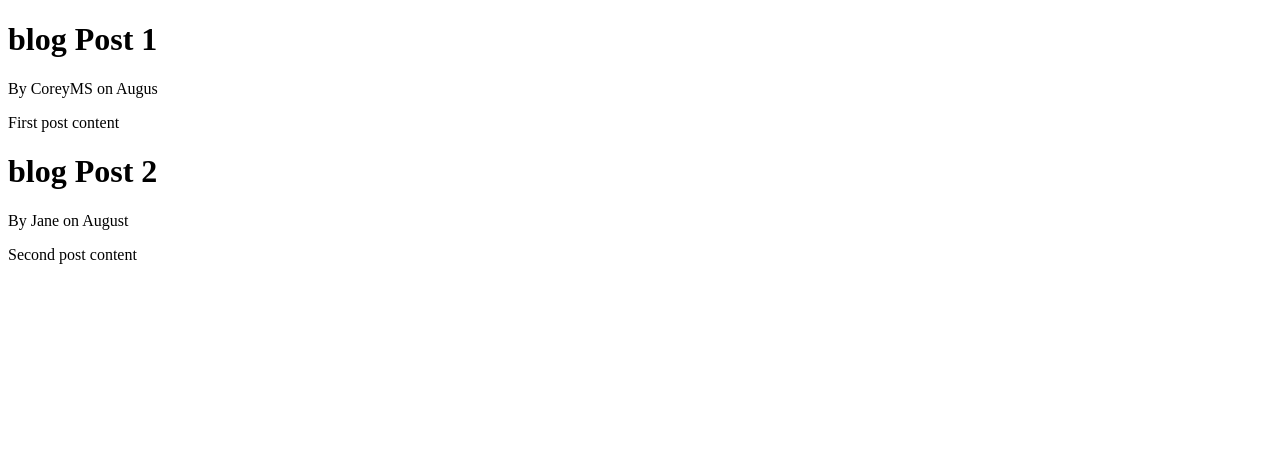
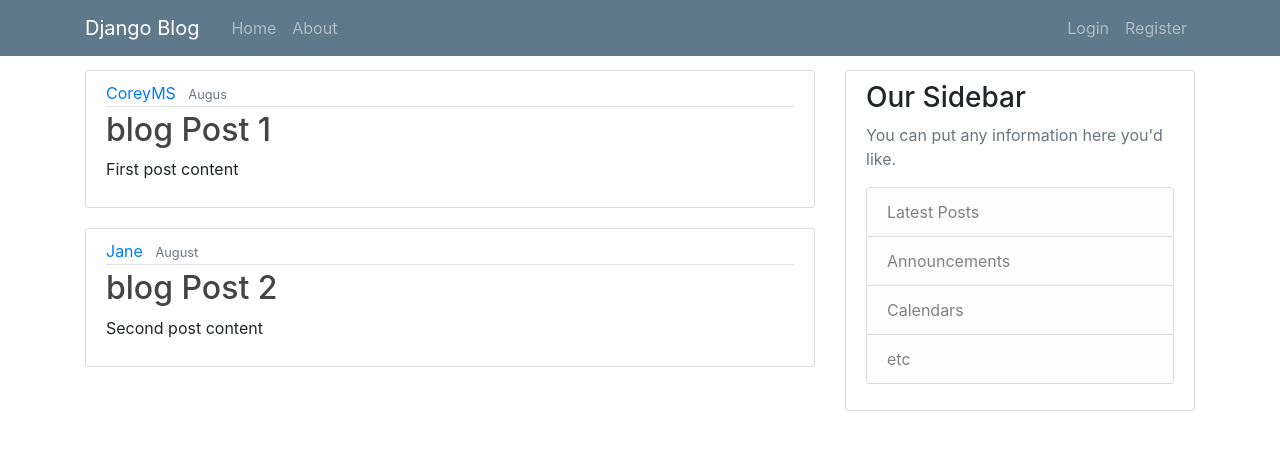
Before and after one commit to shawnL1225/Django, a Django app: page / in a window 1280 px wide. Shown: the top 450 px of the page. Run offline with Django 3.2, Linux system fonts and the light colour scheme; some libraries are stand-ins or nearby versions.

Commit message:
Learning Template - bootstrap

```diff
--- /dev/null
+++ b/mysite/blog/static/blog/main.css
@@ -0,0 +1,84 @@
+body {
+  background: #fafafa;
+  color: #333333;
+  margin-top: 5rem;
+}
+
+h1, h2, h3, h4, h5, h6 {
+  color: #444444;
+}
+
+ul {
+  margin: 0;
+}
+
+.bg-steel {
+  background-color: #5f788a;
+}
+
+.site-header .navbar-nav .nav-link {
+  color: #cbd5db;
+}
+
+.site-header .navbar-nav .nav-link:hover {
+  color: #ffffff;
+}
+
+.site-header .navbar-nav .nav-link.active {
+  font-weight: 500;
+}
+
+.content-section {
+  background: #ffffff;
+  padding: 10px 20px;
+  border: 1px solid #dddddd;
+  border-radius: 3px;
+  margin-bottom: 20px;
+}
+
+.article-title {
+  color: #444444;
+}
+
+a.article-title:hover {
+  color: #428bca;
+  text-decoration: none;
+}
+
+.article-content {
+  white-space: pre-line;
+}
+
+.article-img {
+  height: 65px;
+  width: 65px;
+  margin-right: 16px;
+}
+
+.article-metadata {
+  padding-bottom: 1px;
+  margin-bottom: 4px;
+  border-bottom: 1px solid #e3e3e3
+}
+
+.article-metadata a:hover {
+  color: #333;
+  text-decoration: none;
+}
+
+.article-svg {
+  width: 25px;
+  height: 25px;
+  vertical-align: middle;
+}
+
+.account-img {
+  height: 125px;
+  width: 125px;
+  margin-right: 20px;
+  margin-bottom: 16px;
+}
+
+.account-heading {
+  font-size: 2.5rem;
+}
--- a/mysite/blog/templates/blog/base.html
+++ b/mysite/blog/templates/blog/base.html
@@ -1,7 +1,15 @@
+{% load static %}
 <!DOCTYPE html>
 <html lang="en" dir="ltr">
     <head>
+        <link rel="stylesheet" href="{% static 'blog/main.css' %}">
+        <!-- Required meta tags -->
         <meta charset="utf-8">
+        <meta name="viewport" content="width=device-width, initial-scale=1, shrink-to-fit=no">
+
+        <!-- Bootstrap CSS -->
+        <link rel="stylesheet" href="https://maxcdn.bootstrapcdn.com/bootstrap/4.0.0/css/bootstrap.min.css" integrity="sha384-Gn5384xqQ1aoWXA+058RXPxPg6fy4IWvTNh0E263XmFcJlSAwiGgFAW/dAiS6JXm" crossorigin="anonymous">
+
         {% if title %}
             <title>Django Blog - {{ title }}</title>
         {% else %}
@@ -10,6 +18,57 @@
 
     </head>
     <body>
-        {% block content %}{% endblock %}
+        <header class="site-header">
+          <nav class="navbar navbar-expand-md navbar-dark bg-steel fixed-top">
+            <div class="container">
+              <a class="navbar-brand mr-4" href="{% url 'blog-home' %}">Django Blog</a>
+              <button class="navbar-toggler" type="button" data-toggle="collapse" data-target="#navbarToggle" aria-controls="navbarToggle" aria-expanded="false" aria-label="Toggle navigation">
+              <span class="navbar-toggler-icon"></span>
+              </button>
+              <div class="collapse navbar-collapse" id="navbarToggle">
+                <div class="navbar-nav mr-auto">
+                  <a class="nav-item nav-link" href="{% url 'blog-home' %}">Home</a>
+                  <a class="nav-item nav-link" href="{% url 'blog-about' %}">About</a>
+                </div>
+                <!-- Navbar Right Side -->
+                <div class="navbar-nav">
+                  <a class="nav-item nav-link" href="#">Login</a>
+                  <a class="nav-item nav-link" href="#">Register</a>
+                </div>
+              </div>
+            </div>
+          </nav>
+        </header>
+
+        <div style="height:70px">
+        </div>
+
+        <main role="main" class="container">
+          <div class="row">
+            <div class="col-md-8">
+              {% block content %}{% endblock %}
+            </div>
+            <div class="col-md-4">
+              <div class="content-section">
+                <h3>Our Sidebar</h3>
+                <p class='text-muted'>You can put any information here you'd like.
+                  <ul class="list-group">
+                    <li class="list-group-item list-group-item-light">Latest Posts</li>
+                    <li class="list-group-item list-group-item-light">Announcements</li>
+                    <li class="list-group-item list-group-item-light">Calendars</li>
+                    <li class="list-group-item list-group-item-light">etc</li>
+                  </ul>
+                </p>
+              </div>
+            </div>
+          </div>
+        </main>
+
+        <!-- Optional JavaScript -->
+        <!-- jQuery first, then Popper.js, then Bootstrap JS -->
+        <script src="https://code.jquery.com/jquery-3.2.1.slim.min.js" integrity="sha384-KJ3o2DKtIkvYIK3UENzmM7KCkRr/rE9/Qpg6aAZGJwFDMVNA/GpGFF93hXpG5KkN" crossorigin="anonymous"></script>
+        <script src="https://cdnjs.cloudflare.com/ajax/libs/popper.js/1.12.9/umd/popper.min.js" integrity="sha384-ApNbgh9B+Y1QKtv3Rn7W3mgPxhU9K/ScQsAP7hUibX39j7fakFPskvXusvfa0b4Q" crossorigin="anonymous"></script>
+        <script src="https://maxcdn.bootstrapcdn.com/bootstrap/4.0.0/js/bootstrap.min.js" integrity="sha384-JZR6Spejh4U02d8jOt6vLEHfe/JQGiRRSQQxSfFWpi1MquVdAyjUar5+76PVCmYl" crossorigin="anonymous"></script>
+
     </body>
 </html>
--- a/mysite/blog/templates/blog/home.html
+++ b/mysite/blog/templates/blog/home.html
@@ -3,8 +3,15 @@
 {% extends 'blog/base.html' %}
 {% block content %}
     {% for post in posts %}
-          <h1>{{ post.title }}</h1>
-          <p>By {{ post.author }} on {{ post.date_posted }}</p>
-          <p>{{ post.content }}</p>
+        <article class="media content-section">
+            <div class="media-body">
+                <div class="article-metadata">
+                    <a class="mr-2" href="#">{{ post.author }}</a>
+                    <small class="text-muted">{{ post.date_posted }}</small>
+                </div>
+                <h2><a class="article-title" href="#">{{ post.title }}</a></h2>
+                <p class="article-content">{{ post.content }}</p>
+            </div>
+        </article>
     {% endfor %}
 {% endblock content %}
--- a/mysite/blog/urls.py
+++ b/mysite/blog/urls.py
@@ -2,6 +2,6 @@ from django.urls import path
 from . import views
 
 urlpatterns = [
-    path('', views.home, name='home'),
-    path('about/',views.about, name='about')
+    path('', views.home, name='blog-home'),
+    path('about/',views.about, name='blog-about')
 ]
```
